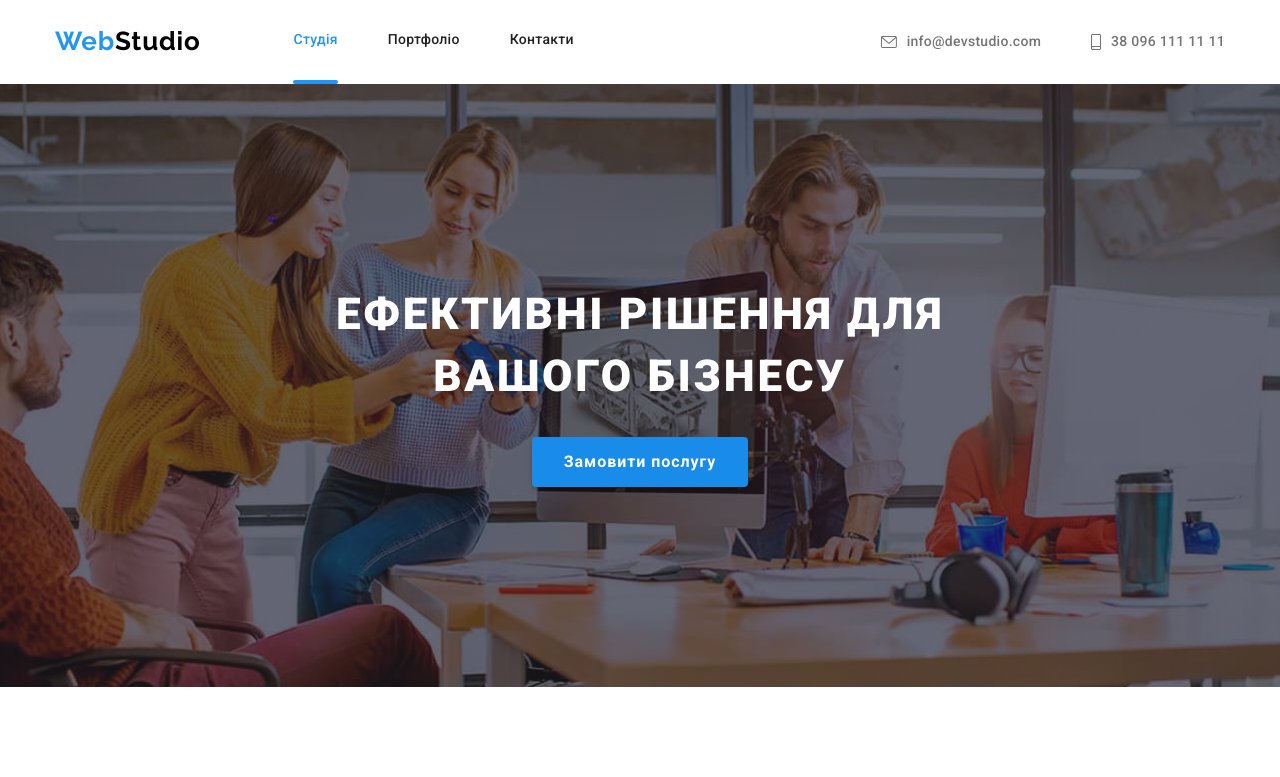
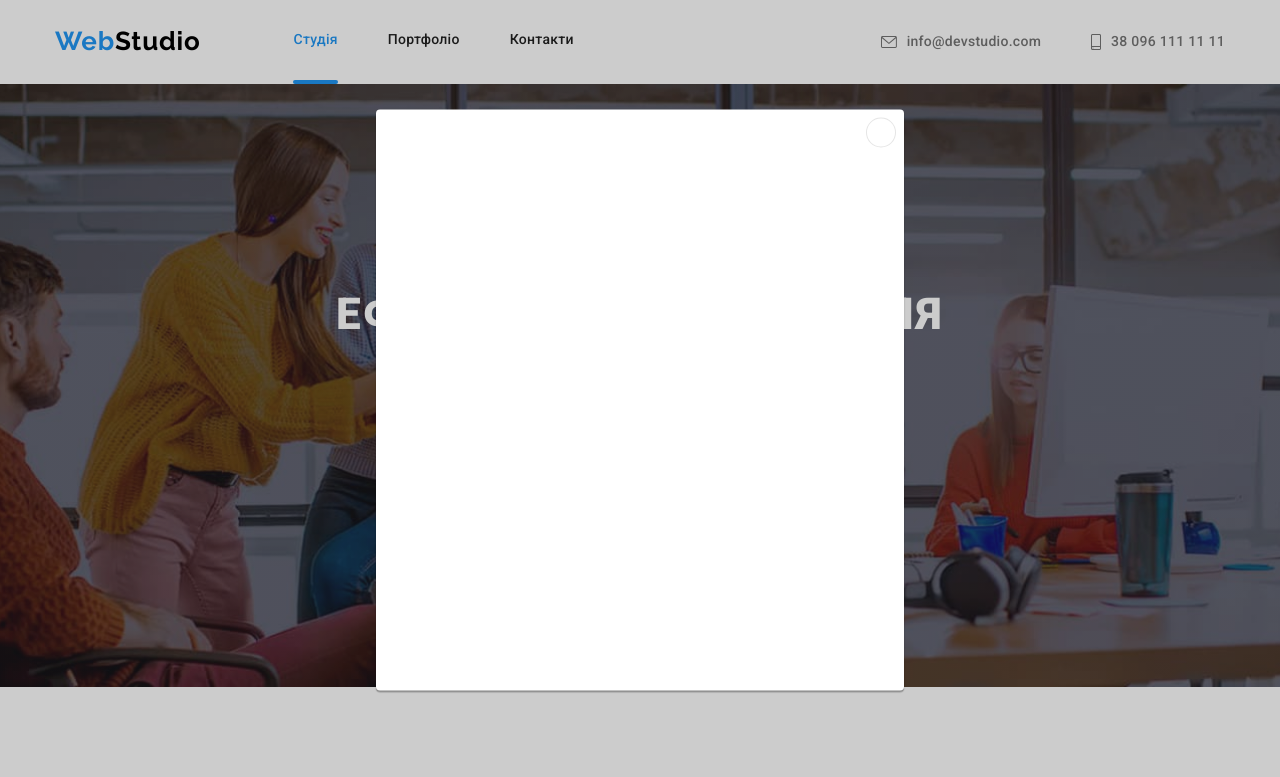
Before and after one commit to AlluringUnicorn/goit-markup-hw-05, a plain HTML site: page index.html in a window 1280 px wide. Both pictures are taken after a click on the button "Замовити послугу". Shown: the top 777 px of the page. Drawn offline with nearby package versions, Linux system fonts and the light colour scheme.

Commit message:
2nd commit hw

```diff
--- a/css/styles.css
+++ b/css/styles.css
@@ -548,6 +548,54 @@ img {
   background-color: var(--accent-color);
 }
 
+.backdrop{
+  width: 100%;
+  height: 100vh;
+  background-color: rgba(0, 0, 0, 0.2);
+  position:fixed;
+  top:0;
+  left:0;
+  opacity: 1;
+
+  transition: opacity 250ms cubic-bezier(0.4, 0, 0.2, 1);
+}
+
+.modal{
+  width: 528px;
+  height: 581px;
+  background-color: var(--hero-title-color);
+  box-shadow: 0px 1px 3px rgba(0, 0, 0, 0.12), 0px 1px 1px rgba(0, 0, 0, 0.14), 0px 2px 1px rgba(0, 0, 0, 0.2);
+  border-radius: 4px;
+  position: absolute;
+  top:50%;
+  left:50%;
+  transform: translate(-50%, -50%) scale(1);
+
+  transition: transform 250ms cubic-bezier(0.4, 0, 0.2, 1);
+}
+
+.backdrop.is-hidden .modal{
+  transform: translate(-50%, -50%) scale(0.5);
+}
+
+.is-hidden{
+  opacity: 0;
+  pointer-events: none;
+  visibility: hidden;
+}
+
+.close-button{
+  position: absolute;
+  top:8px;
+  right:8px;
+  width: 30px;
+  height:30px;
+  border-radius: 50%;
+  border: 1px solid rgba(0, 0, 0, 0.1);
+  background-color: var(--hero-title-color);
+  cursor: pointer;
+}
+
 /* Portfolio Page */
 
 /* Header */
--- a/index.html
+++ b/index.html
@@ -54,7 +54,7 @@
       <!-- Hero Section -->
       <section class="hero">
         <h1 class="hero-title">Ефективні рішення для вашого бізнесу</h1>
-        <button class="hero-btn" type="button">Замовити послугу</button>
+        <button class="hero-btn" type="button" data-modal-open>Замовити послугу</button>
       </section>
       <!-- Features Section -->
       <section class="features-section">
@@ -419,5 +419,15 @@
         </div>
       </div>
     </footer>
+    <div class="backdrop is-hidden" data-modal>
+      <div class="modal">
+      <button type="button" class="close-button" data-modal-close>
+        <svg width="11px" height="11px">
+          <use href="./images/Close-button.svg"></use>
+        </svg>
+      </button>
+      </div>
+    </div>
+    <script src="./js/modal.js"></script>
   </body>
 </html>
--- /dev/null
+++ b/js/modal.js
@@ -0,0 +1,14 @@
+(() => {
+  const refs = {
+    openModalBtn: document.querySelector("[data-modal-open]"),
+    closeModalBtn: document.querySelector("[data-modal-close]"),
+    modal: document.querySelector("[data-modal]"),
+  };
+
+  refs.openModalBtn.addEventListener("click", toggleModal);
+  refs.closeModalBtn.addEventListener("click", toggleModal);
+
+  function toggleModal() {
+    refs.modal.classList.toggle("is-hidden");
+  }
+})();
```
Also changed, not shown: images/Close-button.svg (added), 1 other file.
